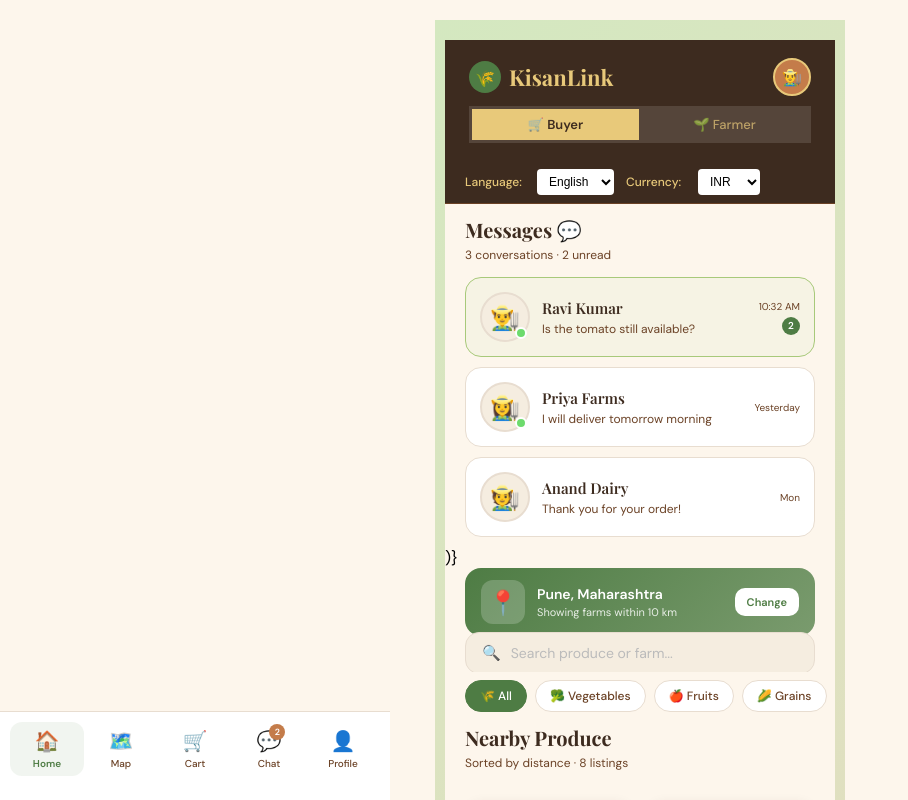
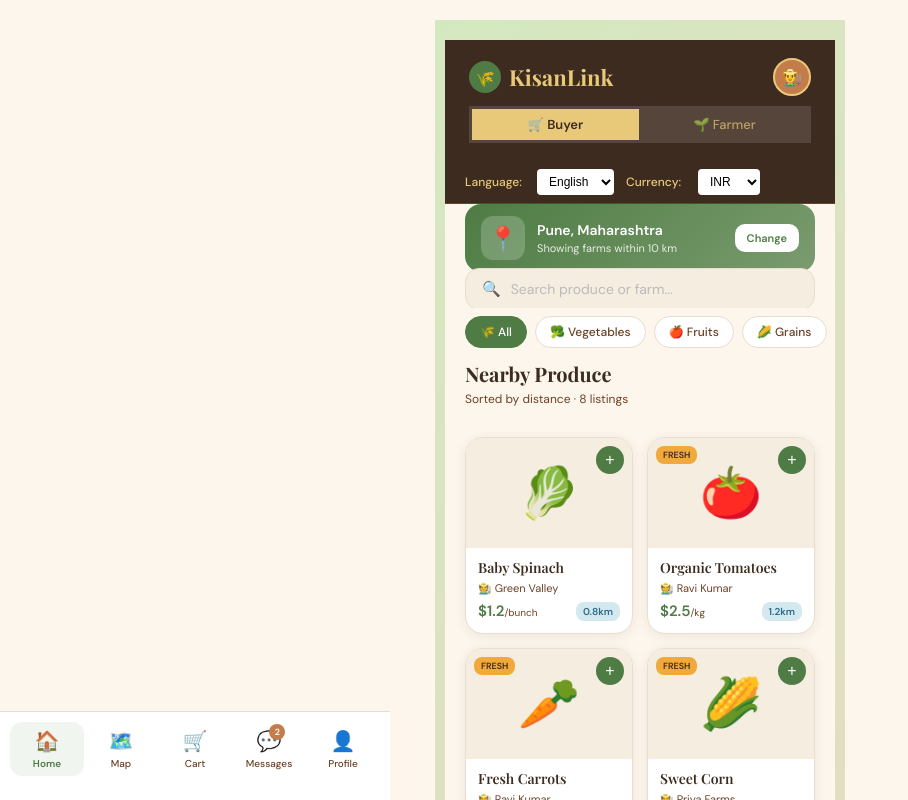
Before and after one commit to lpawar1107/farmlink, a React (Create React App) app: page / in a window 1280 px wide. Shown: the top 800 px of the page, without its empty margins (0-908 px from the left). Built offline with nearby package versions, Linux system fonts and the light colour scheme; data requests are answered from the project's data file.

Commit message:
Fix for deploy

```diff
--- a/src/FarmMarket.jsx
+++ b/src/FarmMarket.jsx
@@ -312,6 +312,7 @@ export default function FarmMarket({ user, setUser }) {
 
   const pathToNav = (p) => {
     if (p.startsWith('/chat')) return 'chat';
+    if (p.startsWith('/messages')) return 'messages';
     if (p.startsWith('/cart')) return 'cart';
     if (p.startsWith('/profile')) return 'profile';
     if (p.startsWith('/map')) return 'map';
@@ -559,6 +560,8 @@ export default function FarmMarket({ user, setUser }) {
               </div>
 
           <div className="scroll-area" ref={scrollRef}>
+            {/* MESSAGES VIEW */}
+            {activeNav==="messages" && (
               <>
                 <div className="section-pad">
                   <div className="section-title">Messages 💬</div>
@@ -706,12 +709,12 @@ export default function FarmMarket({ user, setUser }) {
                 <div className="nav-label">Cart</div>
               </div>
             )}
-              <div className={`nav-item ${activeNav==="chat"?"active":""}`} onClick={()=>navigate('/chat')}>
+            <div className={`nav-item ${activeNav==="messages"?"active":""}`} onClick={()=>navigate('/messages')}>
               <div className="badge-wrap">
                 <div className="nav-icon">💬</div>
                 {totalUnread>0 && <div className="nav-badge">{totalUnread}</div>}
               </div>
-              <div className="nav-label">Chat</div>
+              <div className="nav-label">Messages</div>
             </div>
             <div className={`nav-item ${activeNav==="profile"?"active":""}`} onClick={()=>{navigate('/profile');showToast("👤 Profile coming soon!")}}>
               <div className="nav-icon">👤</div>
```
